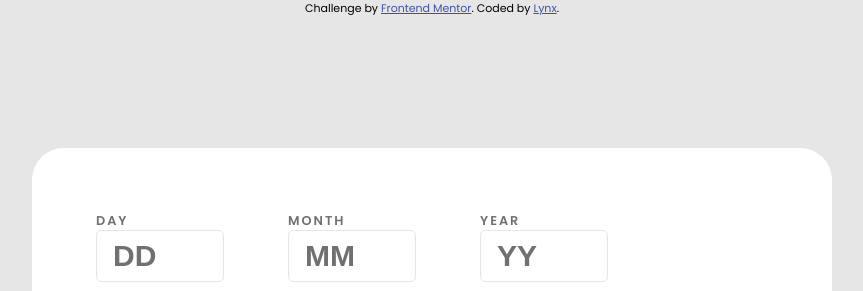
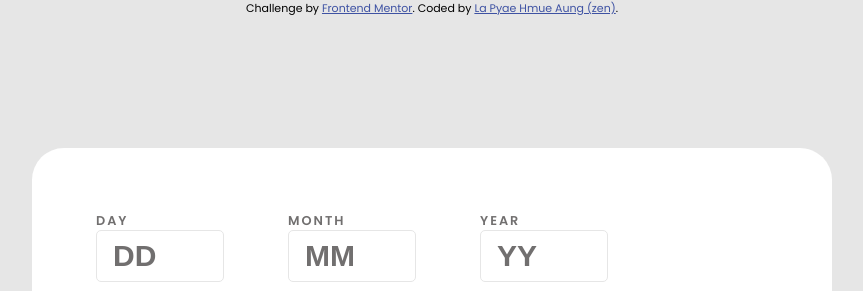
Before and after one commit to LynxQuas/age-calculator, a plain HTML site: page index.html in a window 1280 px wide. Shown: the top 291 px of the page, without its empty margins (208-1071 px from the left). Drawn offline with Linux system fonts and the light colour scheme.

Commit message:
fishined

```diff
--- a/index.html
+++ b/index.html
@@ -96,117 +96,14 @@
       </div>
     </main>
 
-    <!-- <div class="container">
-      <div class="input-container">
-        <div class="input-container__day">
-          <label for="day">DAY</label>
-          <input type="text" maxlength="2" placeholder="DD" class="input-day" />
-          <span class="day-error red hidden">This field is required</span>
-        </div>
-        <div class="input-container__month">
-          <label for="month">MONTH</label>
-          <input
-            type="text"
-            maxlength="2"
-            placeholder="MM"
-            class="input-month"
-          />
-          <span class="month-error red hidden">This field is required</span>
-        </div>
-        <div class="input-container__year">
-          <label for="year">YEAR</label>
-          <input
-            type="text"
-            maxlength="4"
-            placeholder="YYYY"
-            class="input-year"
-          />
-          <span class="year-error red hidden">This field is required!</span>
-        </div>
-      </div>
-      <div>
-        <hr class="break-line" />
-
-
-      </div>
-
-    </div> -->
-
-    <!-- <div class="container-1">
-      <main class="container">
-        <header class="date-container">
-          <div class="day-container">
-            <label for="day">day</label>
-
-            <input
-              type="number"
-              class="day-input"
-              id="day"
-              placeholder="DD"
-              oninput="this.value = this.value.slice(0,2)"
-            />
-            <span class="day-error error-model hidden"
-              >This field is required!</span
-            >
-            <span class="day-valid-error error-model hidden"
-              >Must be a valid date!</span
-            >
-          </div>
-
-          <div class="month-container">
-            <label for="month">month</label>
-
-            <input
-              type="number"
-              class="month-input"
-              id="month"
-              placeholder="MM"
-              pattern="\d*"
-              oninput="this.value = this.value.slice(0, 2)"
-            />
-            <span class="month-error error-model hidden"
-              >This field is required!</span
-            >
-            <span class="month-valid-error error-model hidden"
-              >Must be a valid month!</span
-            >
-          </div>
-
-          <div class="year-container">
-            <label for="year">year</label>
-            <input
-              type="number"
-              class="year-input"
-              id="year"
-              placeholder="YYYY"
-              oninput="this.value = this.value.slice(0,4)"
-            />
-            <span class="year-error error-model hidden"
-              >This field is required!</span
-            >
-            <span class="year-valid-error error-model hidden"
-              >Must be in the Past!</span
-            >
-          </div>
-
-          <button class="btn-sumbit">Sumbit</button>
-        </header>
-
-        <main>
-          <div class="result-container">
-            <h1 class="result-year"><span class="year">--</span> Year</h1>
-            <h1 class="result-month"><span class="month">--</span> Months</h1>
-            <h1 class="result-day"><span class="day">--</span> Day</h1>
-          </div>
-        </main>
-      </main>
-    </div> -->
-
     <div class="attribution">
       Challenge by
       <a href="https://www.frontendmentor.io?ref=challenge" target="_blank"
         >Frontend Mentor</a
-      >. Coded by <a href="#">Lynx</a>.
+      >. Coded by
+      <a href="https://www.frontendmentor.io/profile/LynxQuas"
+        >La Pyae Hmue Aung (zen)</a
+      >.
     </div>
 
     <script src="script.js"></script>
```
